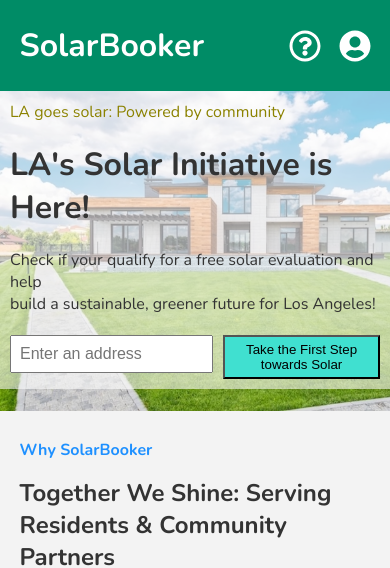
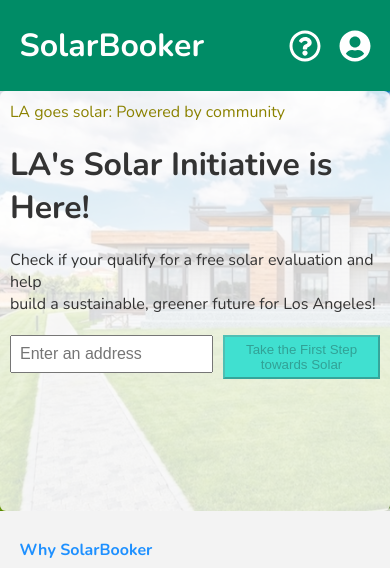
Before and after one commit to chingu-voyages/v52-tier2-team-26, a React (Create React App) app in the folder v52-tier2-team-26/: page / in a window 390 px wide. Shown: the top 568 px of the page. Built offline with nearby package versions, Linux system fonts and the light colour scheme.

Commit message:
Added button disabled property. Added a few media queries for mobile hero section.

```diff
--- a/v52-tier2-team-26/src/components/Autcomplete.jsx
+++ b/v52-tier2-team-26/src/components/Autcomplete.jsx
@@ -6,7 +6,7 @@
 const Autocomplete = () => {
   const [query, setQuery] = useState(""); // track user input
   const [suggestions, setSuggestions] = useState([]); // list of address suggestions
-  const { setAddress } = useContext(RequestContext);
+  const { setAddress, setBtnDisabled } = useContext(RequestContext);
   const [showErrMsg, setShowErrMsg] = useState(false);
 
   // Sample address data to simulate suggestions
@@ -42,6 +42,7 @@
     setSuggestions([]); // Clear the suggestions
     setAddress(suggestion.addressLine); // Prefills address in form
     setShowErrMsg(false); // Remove any error msg
+    setBtnDisabled(false); // Allow user to click btn
   };
 
   return (
--- a/v52-tier2-team-26/src/components/HeroSection.jsx
+++ b/v52-tier2-team-26/src/components/HeroSection.jsx
@@ -1,11 +1,12 @@
 import { useNavigate } from "react-router-dom";
 import "../styling/herosection.css";
 import Autocomplete from "./Autcomplete";
-// import { useContext } from "react";
-// import RequestContext from "../contexts/RequestsContext";
+import { useContext } from "react";
+import RequestContext from "../contexts/RequestsContext";
 
 export default function HeroSection() {
   const navigate = useNavigate();
+  const { btnDisabled } = useContext(RequestContext);
 
   return (
     <div className="hero-section-container">
@@ -19,10 +20,11 @@
         </p>
         <div className="row">
           <Autocomplete />
-                    <button className="btn" onClick={() => navigate("apply")}>Take the First Step towards Solar</button>
+          <button className="btn" onClick={() => navigate("apply")} disabled={btnDisabled}>
+            Take the First Step towards Solar
+          </button>
         </div>
       </div>
-
     </div>
   );
 }
--- a/v52-tier2-team-26/src/contexts/RequestsContext.jsx
+++ b/v52-tier2-team-26/src/contexts/RequestsContext.jsx
@@ -13,7 +13,8 @@
   // const [request, setRequest] = useState(null);
   const [address, setAddress] = useState("");
 
-
+  // Disable button for address autocomlete
+  const [btnDisabled, setBtnDisabled] = useState(true);
 
   // console.log(requestList);
 
@@ -75,6 +76,8 @@
         setAppointmentStatus,
         address,
         setAddress,
+        btnDisabled,
+        setBtnDisabled
         // setRequest,
         // useRequest,
         // addRequest,
--- a/v52-tier2-team-26/src/styling/herosection.css
+++ b/v52-tier2-team-26/src/styling/herosection.css
@@ -62,20 +62,21 @@
     color: red;
 }
 
+.hero-text-wrapper {
+    background-color: #ffffffcd;
+    padding: 10px;
+    border-radius: 6px;
+}
+
 /* ==== TABLET MEDIA QUERIES ===== */
 @media (max-width: 700px) {
     .hero-section-container {
         height: 500px;
     }
-
-    .hero-text-wrapper {
-        background-color: #ffffff94;
-        padding: 10px;
-    }
 }
 
 /* ==== MOBILE MEDIA QUERIES ===== */
-@media (max-width: 480px) {
+@media (max-width: 635px) {
     .hero-section-container {
         height: 320px;
         padding: 0;
@@ -84,5 +85,11 @@
     .hero-text-wrapper {
         margin: 0 auto;
     }
+}
 
+@media (max-width: 430px) {
+    .hero-section-container,
+    .hero-text-wrapper {
+        height: 420px;
+    }
 }
```
Lines whose indentation alone changed are shown as unchanged.
